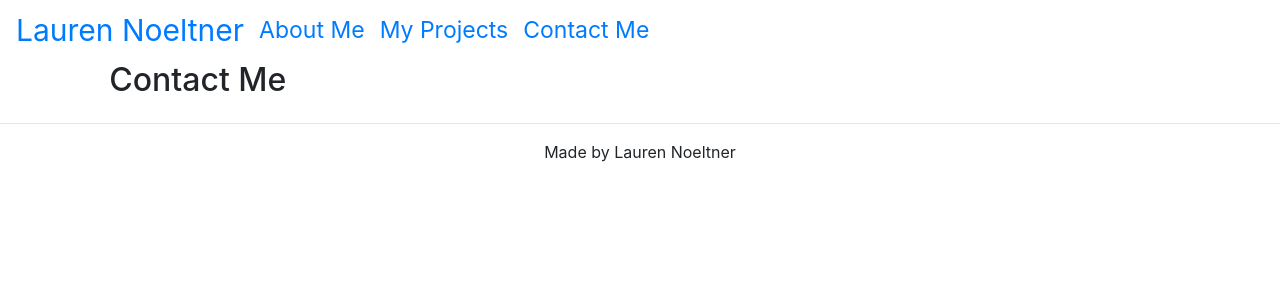
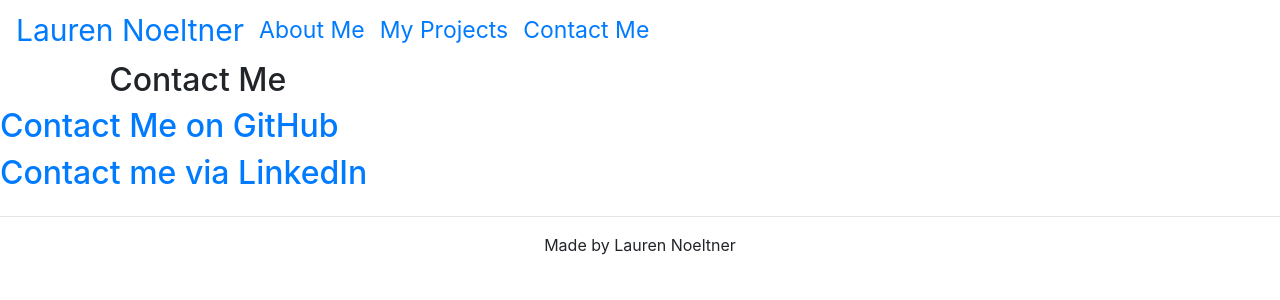
Before and after one commit to LNoeltner1/LaurenNoeltner, a React (Create React App) app in the folder client/: page /Contact in a window 1280 px wide. Shown: the top 300 px of the page. Built offline with nearby package versions, Linux system fonts and the light colour scheme.

Commit message:
added basic github and linkedin links

```diff
--- a/client/src/components/Contact.jsx
+++ b/client/src/components/Contact.jsx
@@ -2,6 +2,8 @@ import React from 'react';
 import "../App.css";
 import Header from "./Header";
 import Footer from "./Footer";
+import { Link, BrowserRouter as Router, Route, Switch } from "react-router-dom";
+
 
 const Contact = () => {
     return (
@@ -16,9 +18,21 @@ const Contact = () => {
                     </h2>
                     <hr />
                     <div className="col-1"></div>
-
                 </div>
-
+                <div className="row">
+                    <div className="col-12">
+                        <h2>
+                            <Link to="https://github.com/LNoeltner1">Contact Me on GitHub</Link>
+                        </h2>
+                    </div>
+                </div>
+                <div className="row">
+                    <div className="col-12">
+                        <h2>
+                            <Link to="https://www.linkedin.com/in/lauren-noeltner-102b731a)">Contact me via LinkedIn</Link>
+                        </h2>
+                    </div>
+                </div>
             </container>
             <Footer />
         </div>
```
